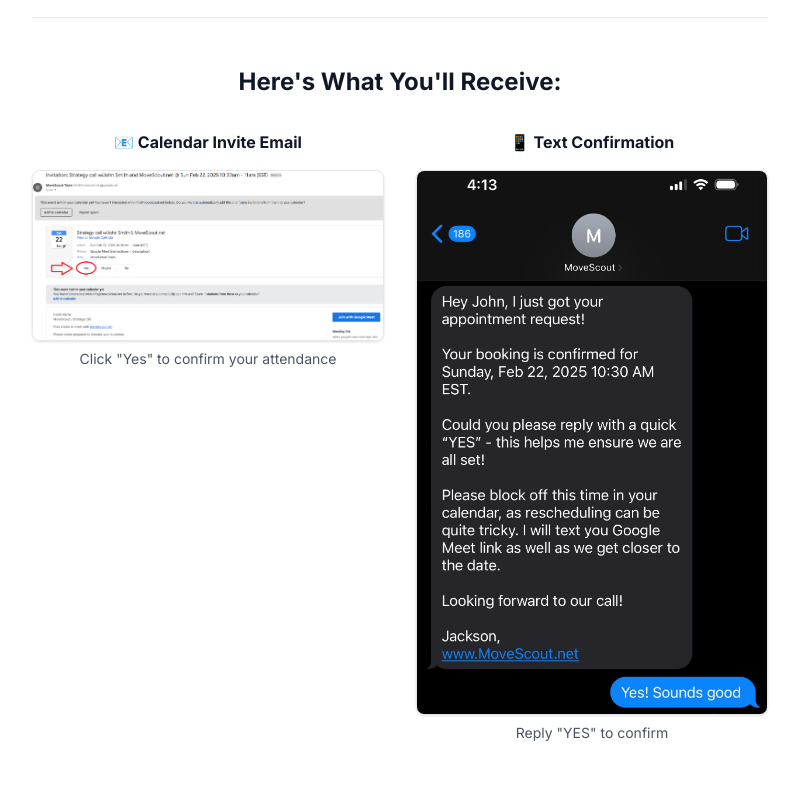
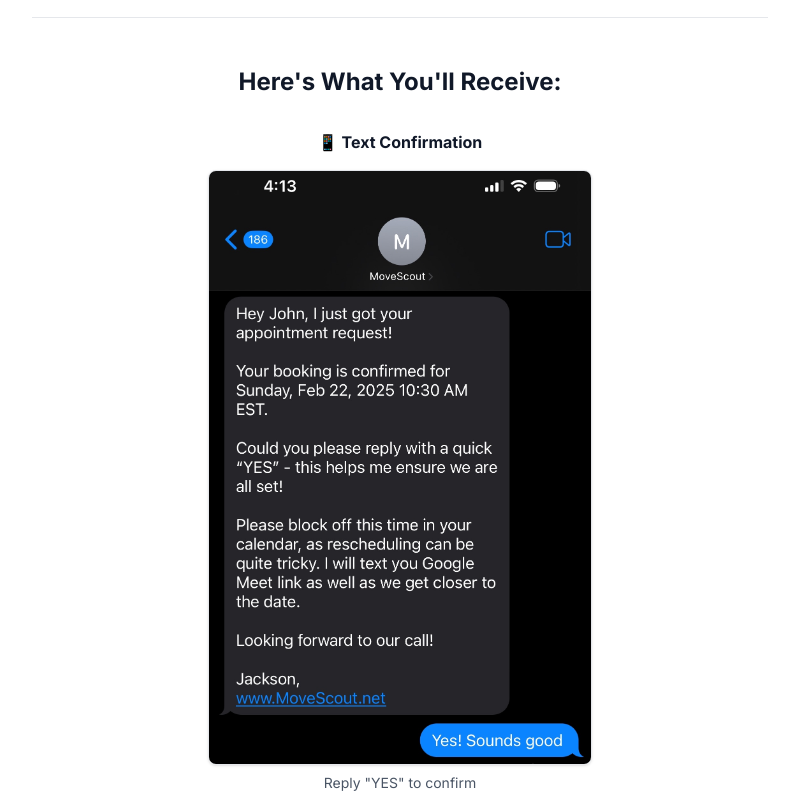
Before and after one commit to jp05831/movescoutfunnel, a Next.js app: page /success in a window 1280 px wide. Shown: the part 880-1680 px from the top of the page, without its empty margins (240-1039 px from the left). Built offline with nearby package versions, Linux system fonts and the light colour scheme.

Commit message:
Stack images: text first, email second (bigger)

```diff
--- a/src/app/success/page.tsx
+++ b/src/app/success/page.tsx
@@ -95,9 +95,22 @@
             Here&apos;s What You&apos;ll Receive:
           </h2>
 
-          <div className="grid md:grid-cols-2 gap-8">
-            {/* Email Example */}
-            <div className="text-center">
+          <div className="flex flex-col gap-10">
+            {/* Text Example - First */}
+            <div className="text-center max-w-sm mx-auto">
+              <p className="font-bold text-gray-900 mb-4">📱 Text Confirmation</p>
+              <div className="border border-gray-200 rounded-lg overflow-hidden shadow-sm">
+                <img
+                  src="/text-example.png"
+                  alt="Example text message confirmation"
+                  className="w-full h-auto"
+                />
+              </div>
+              <p className="text-sm text-gray-600 mt-2">Reply &quot;YES&quot; to confirm</p>
+            </div>
+
+            {/* Email Example - Second, Bigger */}
+            <div className="text-center max-w-2xl mx-auto">
               <p className="font-bold text-gray-900 mb-4">📧 Calendar Invite Email</p>
               <div className="border border-gray-200 rounded-lg overflow-hidden shadow-sm">
                 <img
@@ -107,19 +120,6 @@
                 />
               </div>
               <p className="text-sm text-gray-600 mt-2">Click &quot;Yes&quot; to confirm your attendance</p>
-            </div>
-
-            {/* Text Example */}
-            <div className="text-center">
-              <p className="font-bold text-gray-900 mb-4">📱 Text Confirmation</p>
-              <div className="border border-gray-200 rounded-lg overflow-hidden shadow-sm">
-                <img
-                  src="/text-example.png"
-                  alt="Example text message confirmation"
-                  className="w-full h-auto"
-                />
-              </div>
-              <p className="text-sm text-gray-600 mt-2">Reply &quot;YES&quot; to confirm</p>
             </div>
           </div>
         </div>
```
